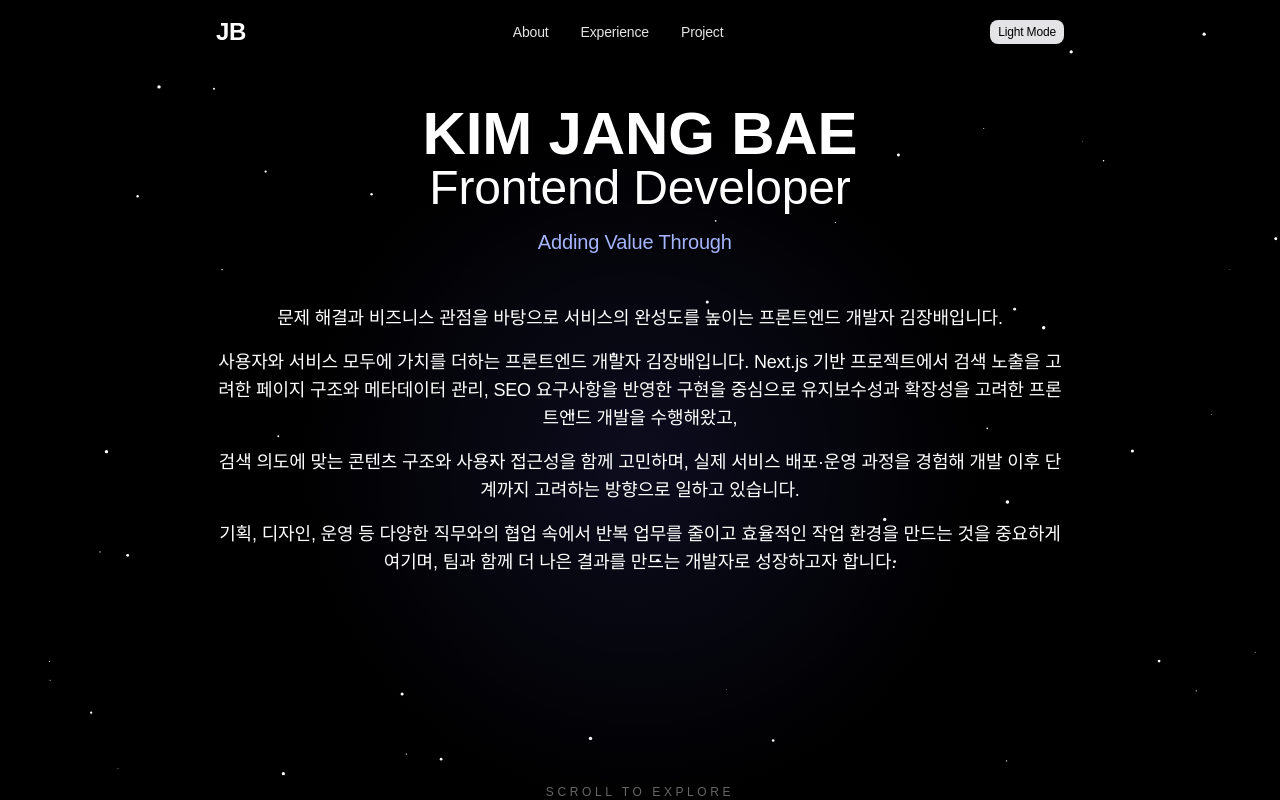
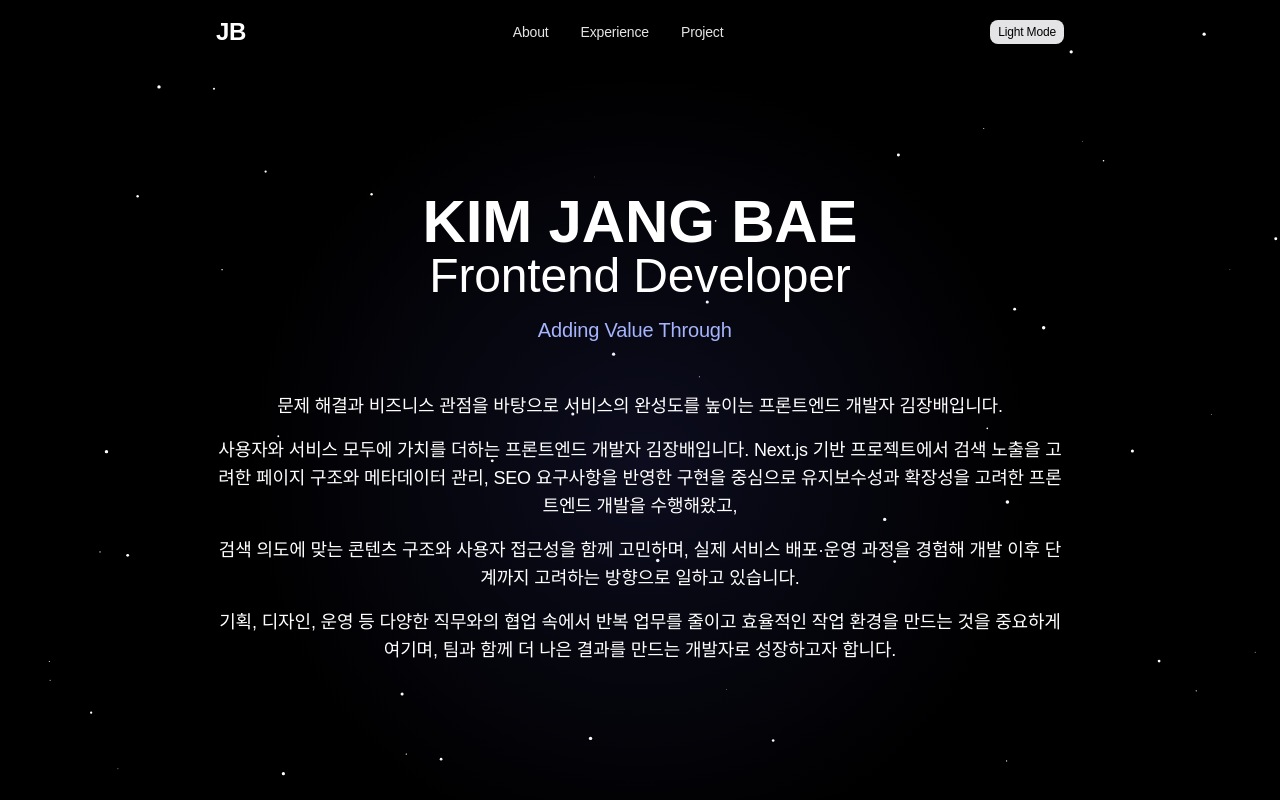
Before and after one commit to JangBai/JangBai.github.io, a React (Vite) app: page / in a window 1280 px wide. Shown: the top 800 px of the page. Built offline with nearby package versions, Linux system fonts and the light colour scheme; a web font is replaced by a local one.

Commit message:
fix: 메인 백그라운드 위치 변경

```diff
--- a/src/pages/home/Introduce.tsx
+++ b/src/pages/home/Introduce.tsx
@@ -2,7 +2,7 @@ import { TypeAnimation } from "react-type-animation";
 
 export default function Introduce() {
   return (
-    <section className="justify-top relative flex h-[45rem] flex-col items-center gap-6 pt-10 sm:h-[50rem] sm:gap-12">
+    <section className="justify-top relative mb-16 mt-32 flex h-[45rem] flex-col items-center gap-6 sm:h-[50rem] sm:gap-12">
       <div className="flex flex-col items-center justify-center gap-4">
         <div className="text-center text-[var(--color-primary)]">
           <h2 className="text-4xl font-bold sm:text-6xl lg:text-6xl">
@@ -28,7 +28,7 @@ export default function Introduce() {
           />
         </div>
       </div>
-      <div className="animate-glow rounded-50% absolute inset-0 -z-10 bg-[radial-gradient(circle_at_center,rgba(99,102,241,0.15)_0%,transparent_60%)] dark:bg-[radial-gradient(circle_at_center,rgba(99,102,241,0.25)_0%,transparent_60%)]" />
+      <div className="animate-glow absolute inset-0 -top-64 -z-10 rounded-full bg-[radial-gradient(circle_at_center,rgba(99,102,241,0.15)_0%,transparent_60%)] dark:bg-[radial-gradient(circle_at_center,rgba(99,102,241,0.25)_0%,transparent_60%)]" />
 
       <p className="flex flex-col gap-4 text-center text-[var(--color-primary)] sm:text-lg lg:text-lg">
         <span>
```
